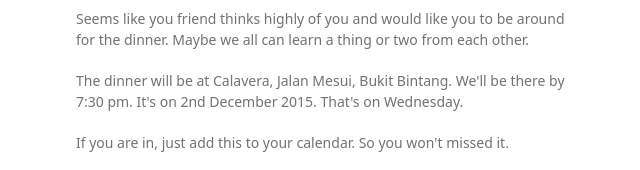
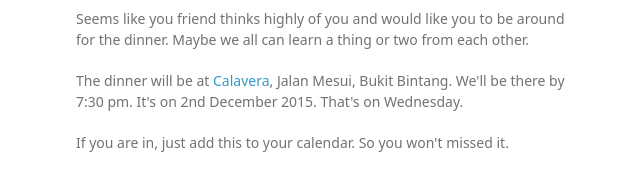
Before and after one commit to arzumy/kl-cto-summit, a plain HTML site: page dinner.html in a window 1280 px wide. Shown: the part 300-470 px from the top of the page, 494-1134 px from the left. Drawn offline with Linux system fonts and the light colour scheme; a web font is replaced by a local one.

Commit message:
link to calavera

```diff
--- a/dinner.html
+++ b/dinner.html
@@ -27,7 +27,7 @@
 
         <p>Seems like you friend thinks highly of you and would like you to be around for the dinner. Maybe we all can learn a thing or two from each other.</p>
 
-        <p>The dinner will be at Calavera, Jalan Mesui, Bukit Bintang. We'll be there by 7:30 pm. It's on 2nd December 2015. That's on Wednesday.</p>
+        <p>The dinner will be at <a href="http://www.calavera.com.my/">Calavera</a>, Jalan Mesui, Bukit Bintang. We'll be there by 7:30 pm. It's on 2nd December 2015. That's on Wednesday.</p>
 
         <p>If you are in, just add this to your calendar. So you won't missed it.</p>
         <div title="Add to Calendar" class="addeventatc">
```
